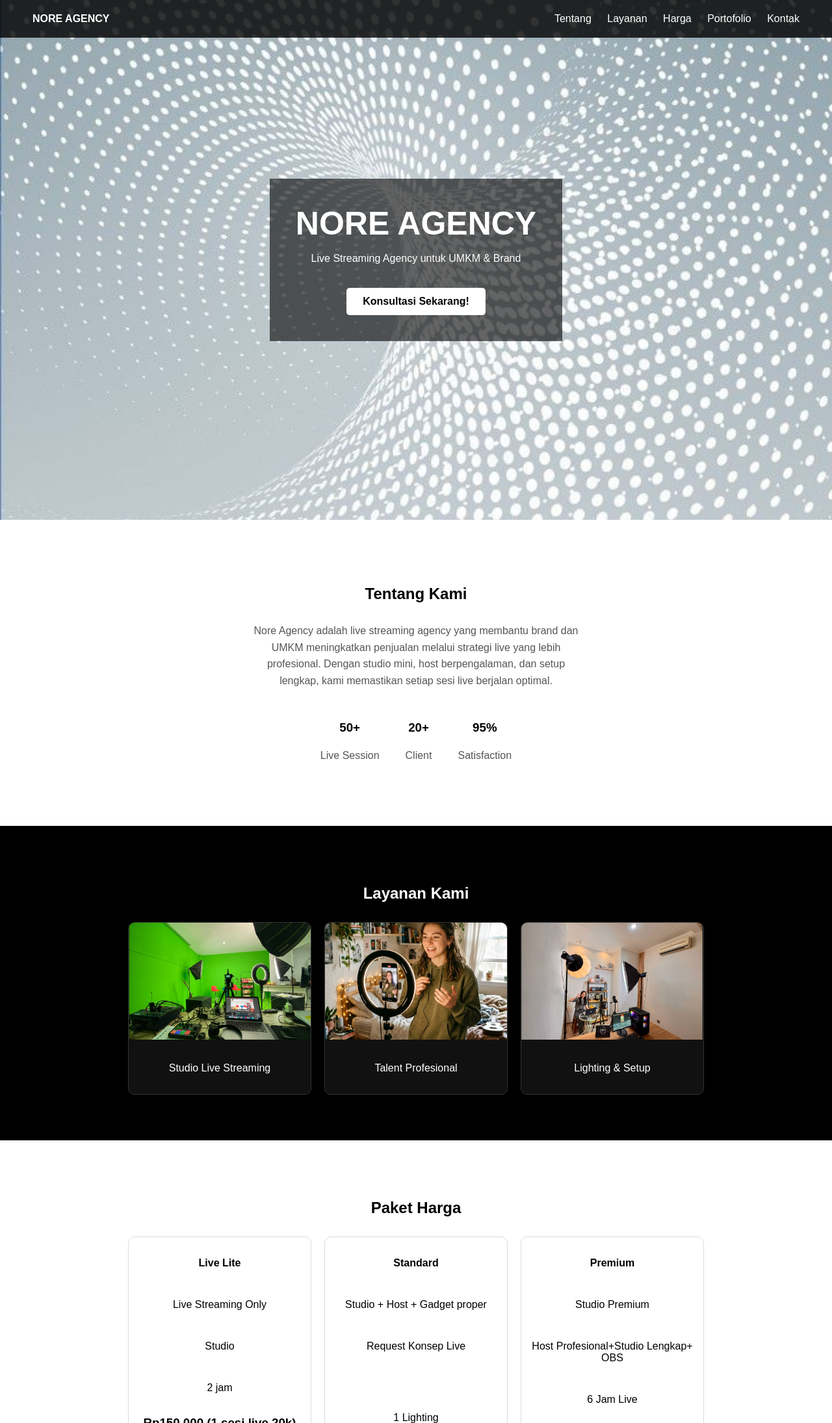
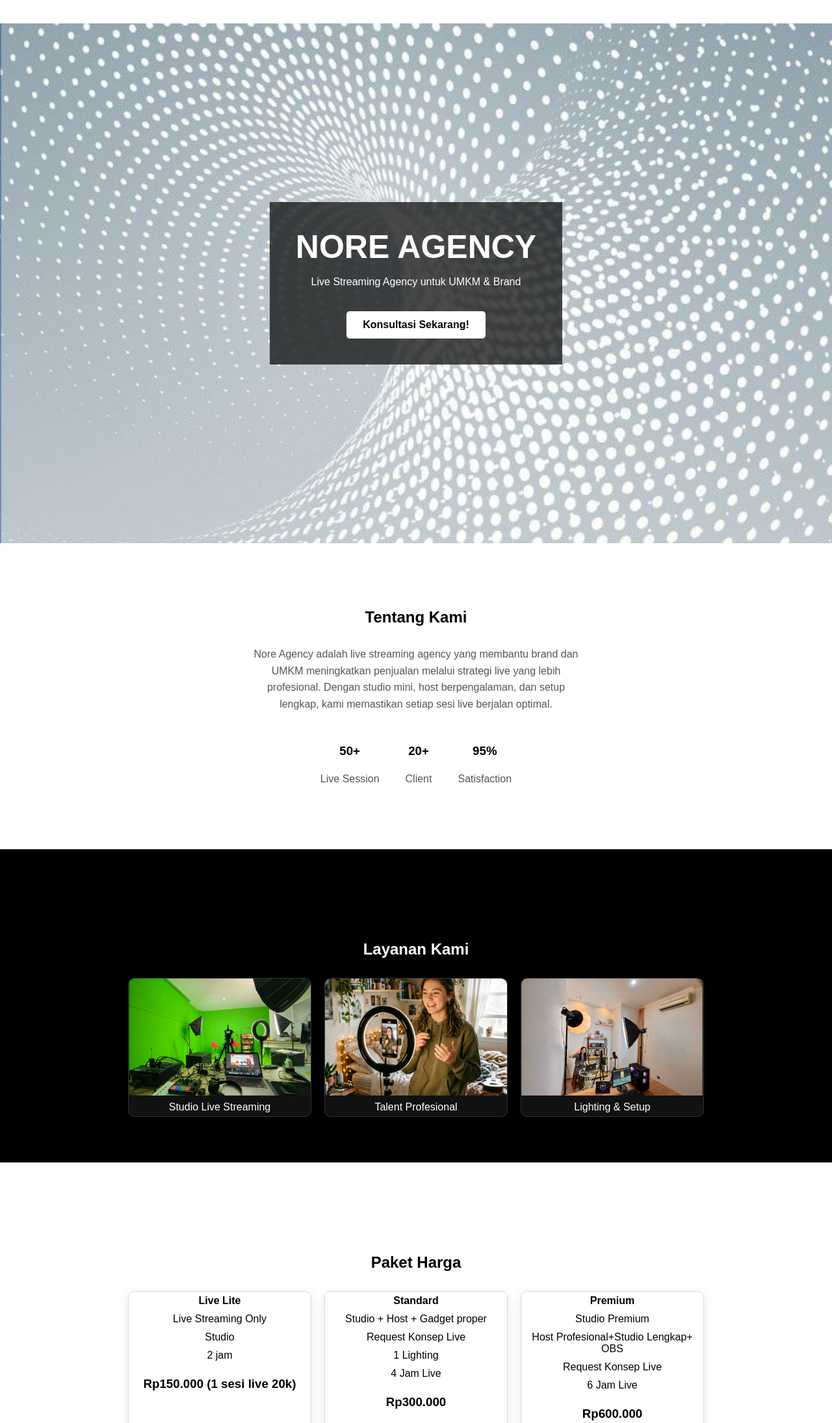
Before and after one commit to noreagency/nore-agency, a plain HTML site: page index.html in a window 1280 px wide. Shown: the top 2190 px of the page at 65% size. Drawn offline with Linux system fonts and the light colour scheme.

Commit message:
Update index.html

```diff
--- a/index.html
+++ b/index.html
@@ -23,7 +23,8 @@
   color:white;
 }
 .hero-overlay {
-  background:rgba(0,0,0,0.6);
+ background:rgba(0,0,0,0.7);
+backdrop-filter:blur(2px);
   padding:40px;
 }
 .hero h1 {
@@ -43,7 +44,7 @@
 
 /* SECTION */
 section {
-  padding:70px 20px;
+  padding:120px 20px 70px;
   text-align:center;
 }
 
@@ -57,15 +58,6 @@
   flex-wrap:wrap;
   justify-content:center;
   gap:20px;
-}
-
-/* CARD */
-.card {
-  width:280px;
-  border:1px solid #ddd;
-  border-radius:10px;
-  overflow:hidden;
-  background:white;
 }
 .card img {
   width:100%;
@@ -234,7 +226,7 @@
   font-size: 20px;
   color: #777;
 }
- .navbar{
+ ..navbar{
   position:fixed;
   top:0;
   width:100%;
@@ -244,7 +236,7 @@
   padding:20px 50px;
   background:rgba(0,0,0,0.8);
   z-index:999;
-  box-sizing:border-box;
+
 }
 
 .logo{
@@ -256,6 +248,27 @@
   color:white;
   text-decoration:none;
   margin-left:20px;
+}
+  .card {
+  width:280px;
+  border:1px solid #ddd;
+  border-radius:10px;
+  overflow:hidden;
+  background:white;
+  transition:0.3s;
+  box-shadow:0 4px 15px rgba(0,0,0,0.1);
+}
+  .btn:hover {
+  background:black;
+  color:white;
+  transition:0.3s;
+}
+  .card p {
+  padding:5px;
+  margin:0;
+}
+  html{
+  scroll-behavior:smooth;
 }
 </style>
 
@@ -278,7 +291,7 @@
   <div class="hero-overlay">
     <h1>NORE AGENCY</h1>
     <p>Live Streaming Agency untuk UMKM & Brand</p>
-    <a class="btn">Konsultasi Sekarang!</a>
+  <a href="#kontak" class="btn">Konsultasi Sekarang!</a>
   </div>
 </div>
 
@@ -340,7 +353,6 @@
   <h2>Paket Harga</h2>
 
   <div class="grid">
-
     <div class="card">
       <p><b>Live Lite</b></p>
       <p>Live Streaming Only</p>
@@ -352,7 +364,7 @@
     <div class="card">
       <p><b>Standard</b></p>
       <p>Studio + Host + Gadget proper</p>
-      <p> Request Konsep Live <P>
+      <p>Request Konsep Live</p>
       <p> 1 Lighting </p>
       <p>4 Jam Live</p>
       <h3>Rp300.000 </h3>
@@ -362,9 +374,14 @@
       <p><b>Premium</b></p>
       <p>Studio Premium</p>
       <p>Host Profesional+Studio Lengkap+ OBS </p>
+      <p>Request Konsep Live</p>
       <p>6 Jam Live</p>
       <h3>Rp600.000</h3>
     </div>
+
+      </div>
+</section>
+
 <section class="dark">
   <h2>Cara Kerja</h2>
 
@@ -392,8 +409,7 @@
 
   </div>
 </section>
-  </div>
-</section>
+
 <!-- PORTOFOLIO -->
 <section id="portfolio" class="portfolio">
   <h2>Portofolio</h2>
```
